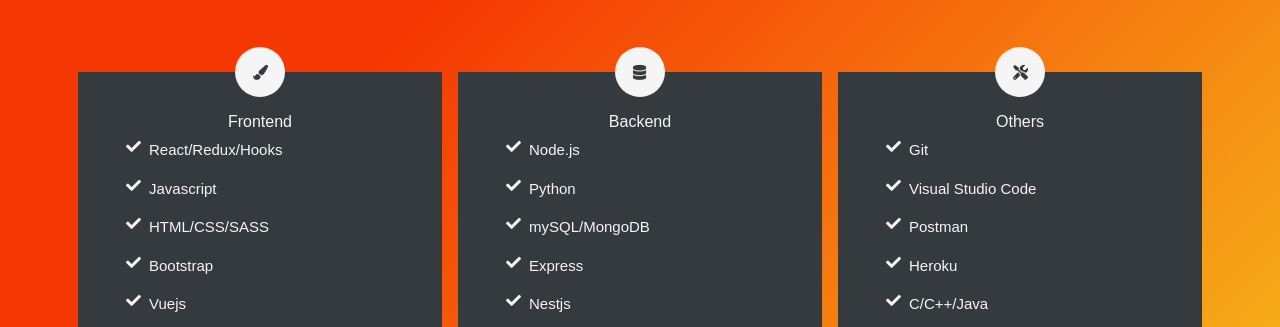
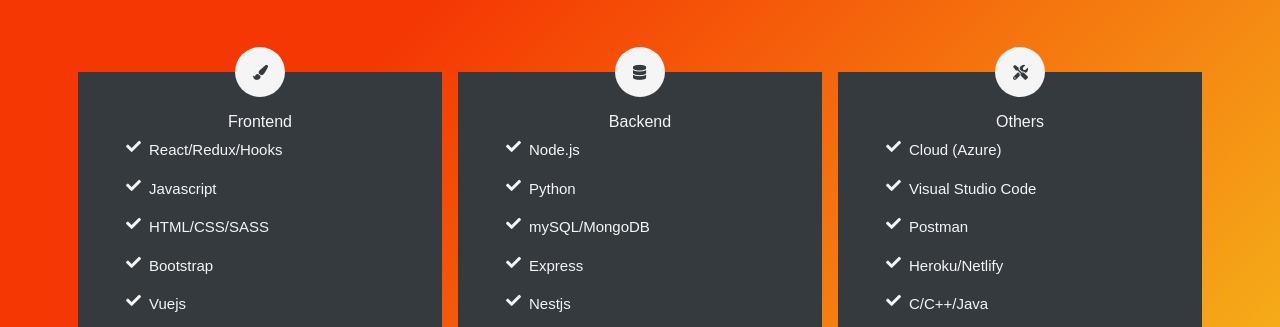
Before and after one commit to psjishnu/portfolio, a React (Create React App) app: page / in a window 1280 px wide. Shown: the part 900-1227 px from the top of the page. Built offline with nearby package versions, Linux system fonts and the light colour scheme.

Commit message:
Update Skills.js

```diff
--- a/src/components/skils/Skills.js
+++ b/src/components/skils/Skills.js
@@ -12,10 +12,10 @@
   ];
   const Backend = ["Node.js", "Python", "mySQL/MongoDB", "Express", "Nestjs"];
   const Others = [
-    "Git",
+    "Cloud (Azure)",
     "Visual Studio Code",
     "Postman",
-    "Heroku",
+    "Heroku/Netlify",
     "C/C++/Java",
   ];
 
```
